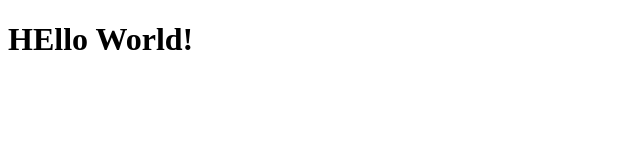
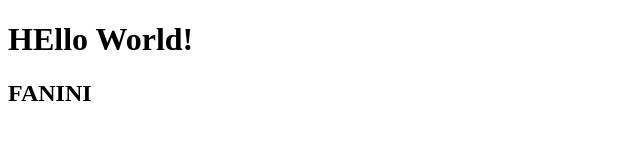
Before and after one commit to aizhank/MyGitTest, a plain HTML site: page index.html in a window 1280 px wide. Shown: the whole page, without its empty margins (0-640 px from the left). Drawn offline with Linux system fonts and the light colour scheme.

Commit message:
добавила строчку

```diff
--- a/index.html
+++ b/index.html
@@ -5,5 +5,6 @@
 </head>
 <body>
 <h1>HEllo World!</h1>
+<h2>FANINI</h2>
 </body>
 </html>
```
